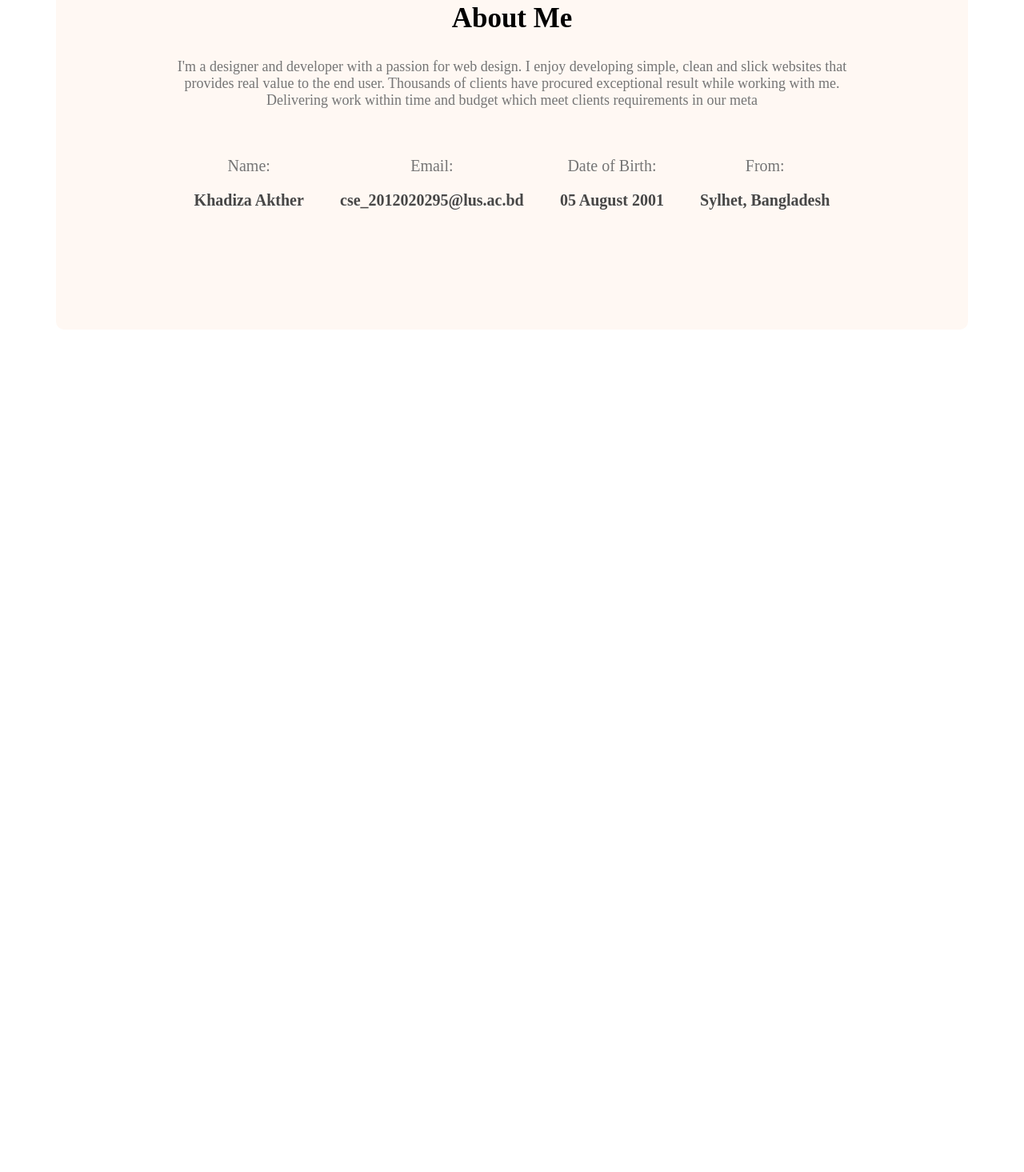
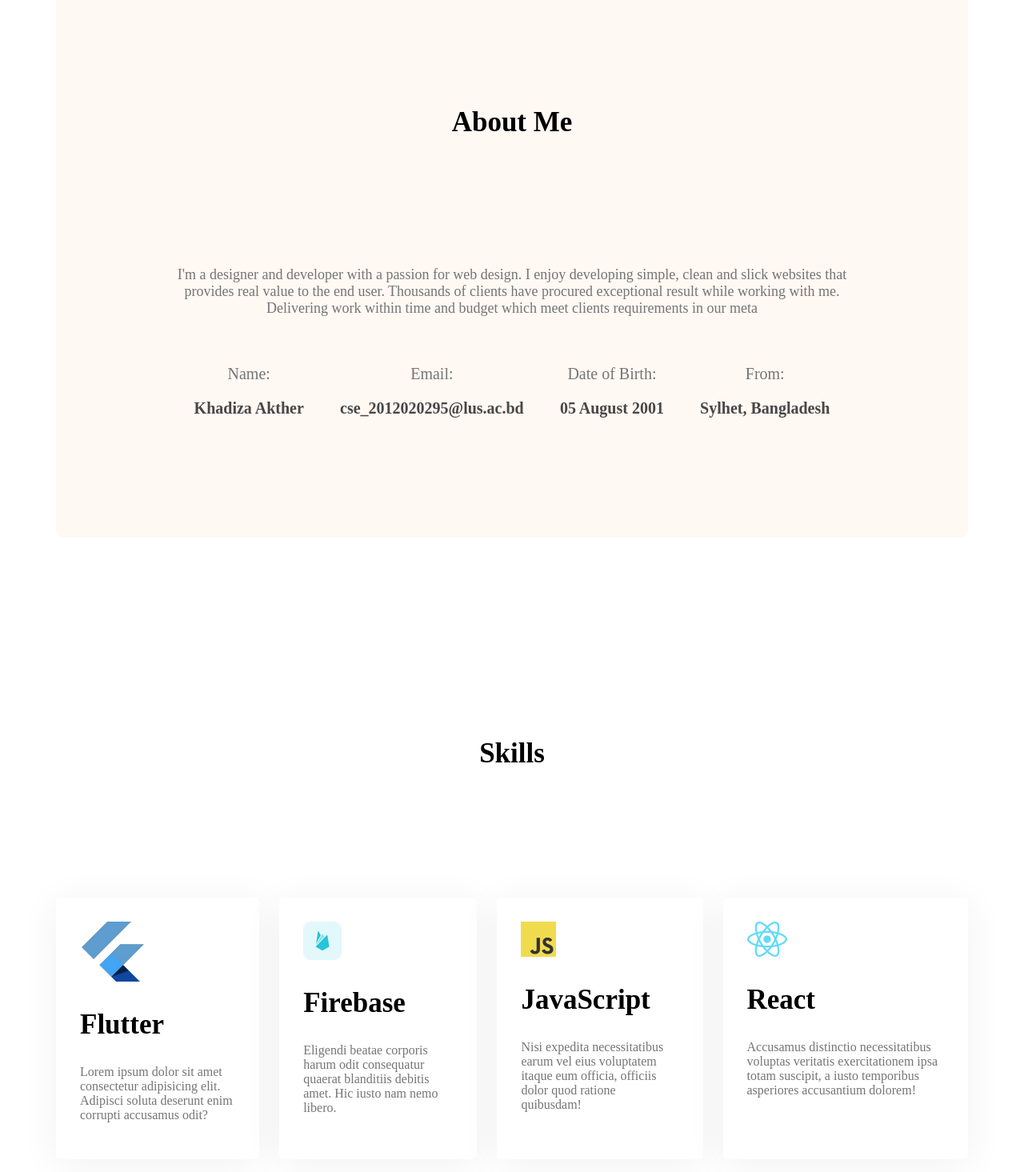
Before and after one commit to wassi10/khadiza-portfolio, a plain HTML site: page index.html in a window 1280 px wide. Shown: the part 1415-2880 px from the top of the page at 80% size. Before the commit the page ends 1835 px from the top, so only its background shows below. Drawn offline with Linux system fonts and the light colour scheme.

Commit message:
Skills added

```diff
--- a/index.html
+++ b/index.html
@@ -35,7 +35,7 @@
         </div>
     </header>
     <main>
-
+        <!-- about me -->
         <section class="about">
             <h3 class="section-title">About Me</h3>
             <p class="section-description">I'm a designer and developer with a passion for web design. I enjoy developing simple, clean and slick websites that provides real value to the end user. Thousands of clients have procured exceptional result while working with me. Delivering work within time and budget which meet clients requirements in our meta</p>
@@ -59,6 +59,36 @@
                 </div>
             </div>
         </section>
+        <!-- what i do -->
+        <section class="what-i-do">
+            <h3 class="section-title">Skills</h3>
+            <div class="skills-container">
+                <div class="skill">
+                    <img src="images/icons/flutterrr.png" alt="">
+                    <p class="skill-title">Flutter</p>
+                    <p class="skill-description">Lorem ipsum dolor sit amet consectetur adipisicing elit. Adipisci soluta deserunt enim corrupti accusamus odit?</p>
+                </div>
+                <div class="skill">
+                    <img src="images/icons/fff.png" alt="">
+                    <p class="skill-title">Firebase</p>
+                    <p class="skill-description">Eligendi beatae corporis harum odit consequatur quaerat blanditiis debitis amet. Hic iusto nam nemo libero.</p>
+                </div>
+                <div class="skill">
+                    <img src="images/icons/js.png" alt="">
+                    <p class="skill-title">JavaScript</p>
+                    <p class="skill-description">Nisi expedita necessitatibus earum vel eius voluptatem itaque eum officia, officiis dolor quod ratione quibusdam!</p>
+                </div>
+                <div class="skill">
+                    <img src="images/icons/react.png" alt="">
+                    <p class="skill-title">React</p>
+                    <p class="skill-description">Accusamus distinctio necessitatibus voluptas veritatis exercitationem ipsa totam suscipit, a iusto temporibus asperiores accusantium dolorem!</p>
+                </div>
+            </div>
+        </section>
+        <!-- Resume Section -->
+        <section class="resume">
+            <h3 class="section-title">A summary of My Resume</h3>
+        </section>
     </main>
     <footer>
 
--- a/styles/portfolio.css
+++ b/styles/portfolio.css
@@ -80,16 +80,19 @@ main{
 .about{
 
     text-align: center;
-    margin-top: 130px;
+    margin-top: 120px;
     background: #FFF8F3;
     border-radius: 10px;
     padding: 130px 150px;
 }
 .section-title{
 
+    padding: 130px 150px;
+    text-align: center;
     font-weight: 700;
     font-size: 35px;
     margin-bottom: 30px;
+
 }
 .section-description{
 
@@ -111,3 +114,32 @@ main{
     font-size: 20px;
     color: #474747;
 }
+
+section{
+
+}
+/* what i do */
+.what-i-do{
+
+    margin-top: 120px;
+}
+
+.skills-container{
+    display: flex;
+    gap: 25px;
+}
+.skill{
+    background: #FFFFFF;
+    box-shadow: 0px 6px 50px rgba(0,0,0, 0.06);
+    border-radius: 5px;
+    padding: 30px;
+}
+.skill-title{
+    font-weight: 700;
+    font-size: 35px;
+    margin-top: 30px;
+    margin-bottom: 30px;
+}
+.skill-description{
+    color: #757575;
+}
```
Also changed, not shown: images/icons/fff.png (added), images/icons/flutter.png (added), images/icons/flutterrr.png (added).
